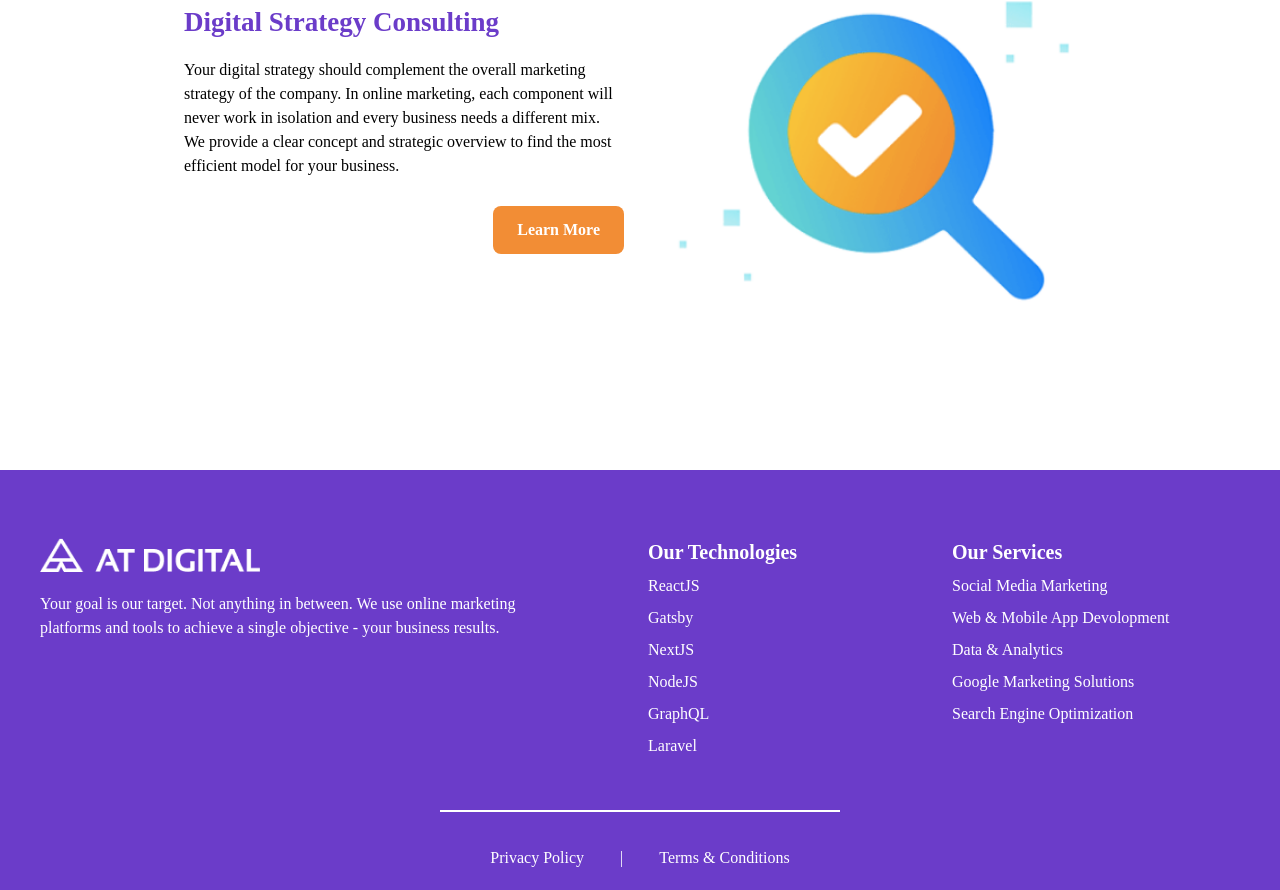
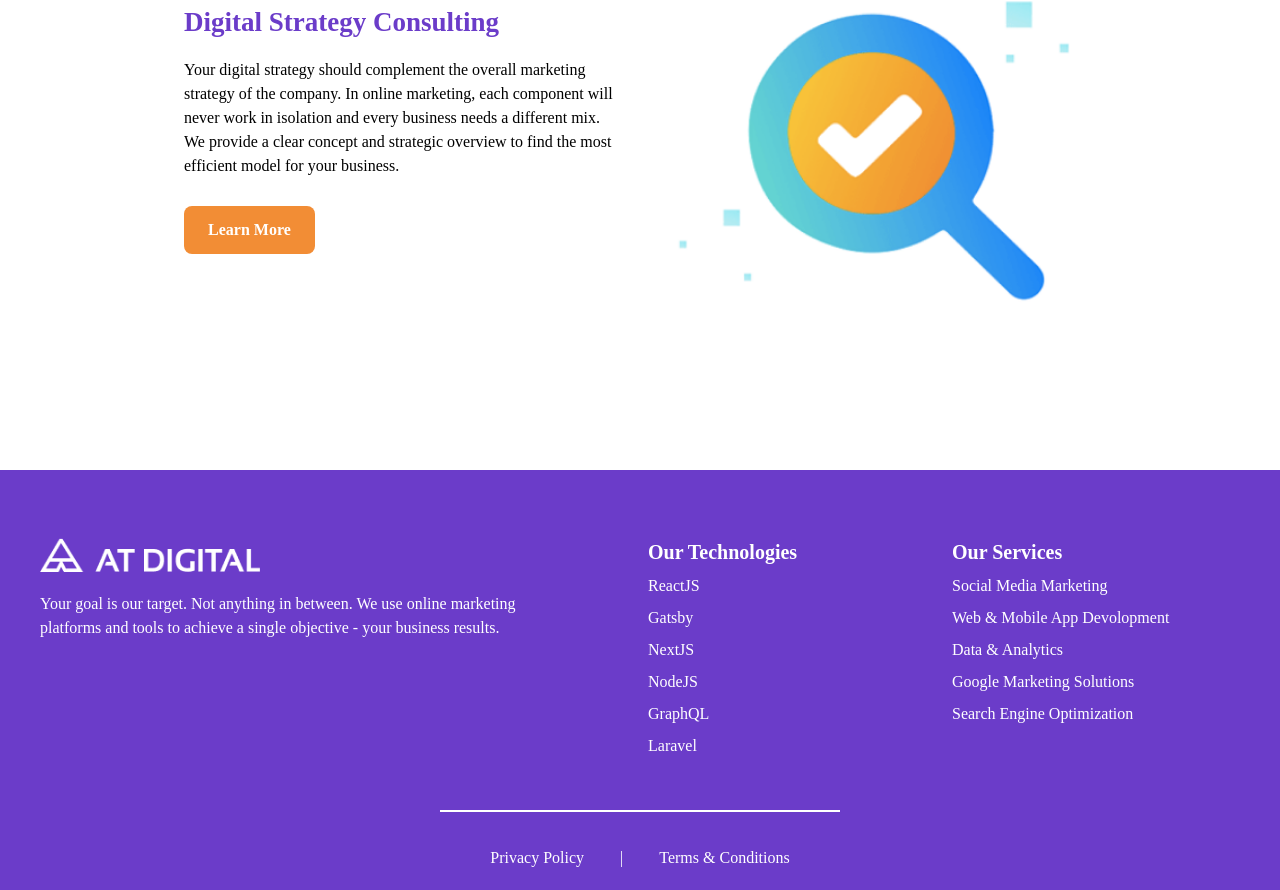
Before and after one commit to GIHAA/front-end-dev-project, a React (Create React App) app: page / in a window 1280 px wide. Shown: the part 1526-2416 px from the top of the page. Built offline with nearby package versions, Linux system fonts and the light colour scheme.

Commit message:
Feat: image resize

```diff
--- a/src/components/About.jsx
+++ b/src/components/About.jsx
@@ -65,7 +65,7 @@ const About = () => {
                   overview to find the most efficient model for your business.
                 </p>
               </div>
-              <div className="pl-0 md:pl-7 justify-center md:justify-start">
+              <div className="flex pl-0 md:pl-7 justify-center md:justify-start">
                 <Button>
                   <Link to="targetSection">Learn More</Link>
                 </Button>
```
